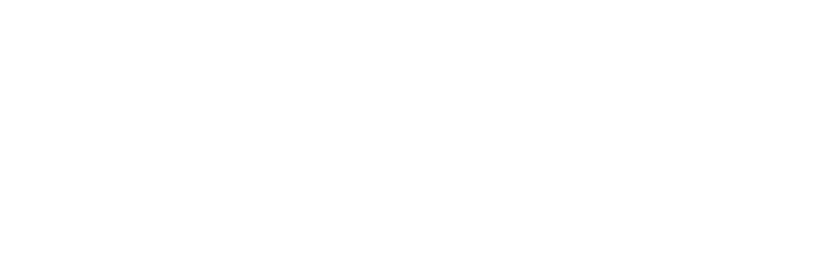
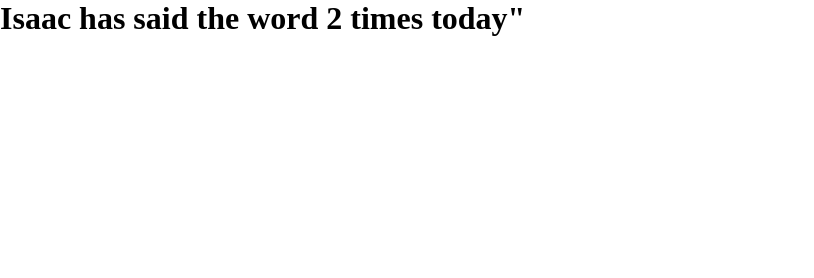
Before and after one commit to dognutk/dognutk.github.io, a plain HTML site: page index.html in a window 1280 px wide. Shown: the top 278 px of the page, without its empty margins (0-814 px from the left). Drawn offline with Linux system fonts and the light colour scheme.

Commit message:
2020.11.15.14:15

```diff
--- a/index.html
+++ b/index.html
@@ -99,6 +99,7 @@
   </style>
 </head>
 <body>
+  <h1>Isaac has said the word 2 times today"</h1>
   <!-- <button onclick="rotX()">x</button>
   <button onclick="rotY()">y</button>
   <button onclick="rotZ()">z</button> -->
```
